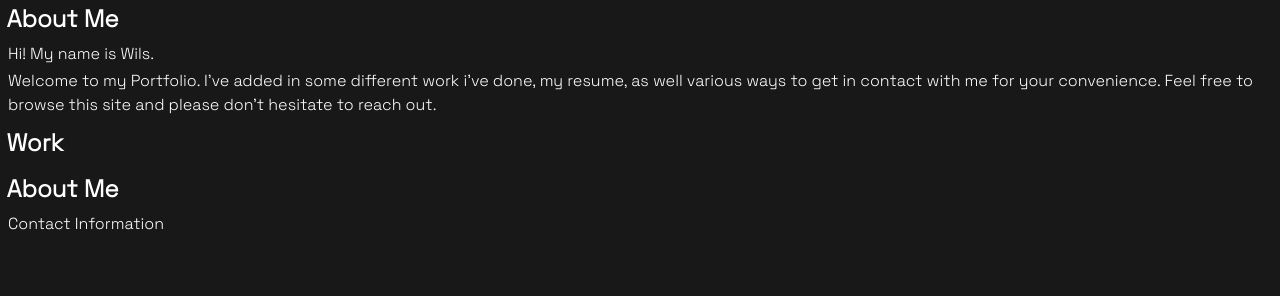
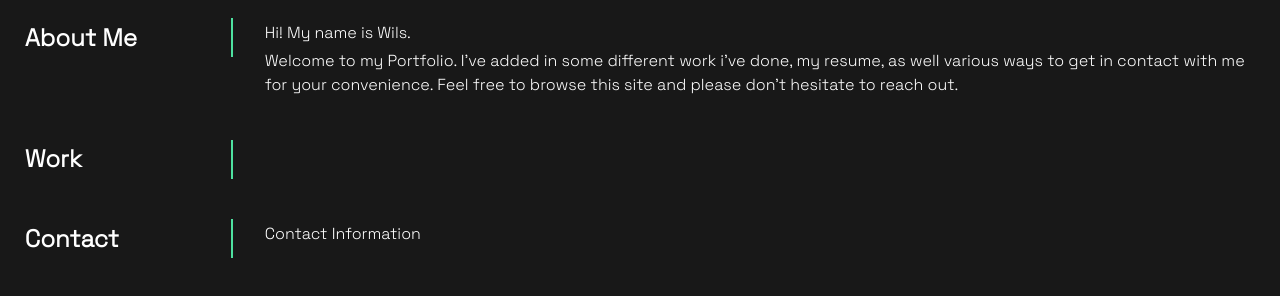
Before and after one commit to wilsacker/Week-2-Challange, a plain HTML site: page index.html in a window 1280 px wide. Shown: the part 314-610 px from the top of the page. Drawn offline with Linux system fonts and the light colour scheme.

Commit message:
addition formating and layout through css

```diff
--- a/assets/css/style.css
+++ b/assets/css/style.css
@@ -15,7 +15,6 @@ body {
     font-family: 'Space Grotesk', sans-serif;
     line-height: 1.5;
 }
-
 
 /* Header and Nav */
 .headerAndNav {
@@ -57,16 +56,40 @@ nav ul li a:hover {
     cursor: pointer;
 }
 
+img {
+    border-radius: 50%;
+    width: 150px;
+    margin: 20px;
+ }
+
 
 /* Main Starts Here */
 
-img {
-   border-radius: 50%;
-   width: 150px;
-   margin: 20px;
+.container {
+    display: flex;
+    align-items: flex-start;
+    padding: 20px;
 }
 
-nav {
+.container h2 {
+    flex: 0 0 200px; /* Fixed width for titles */
+    margin-right: 20px;
+    position: relative;
+}
 
+.container h2::after {
+    content: '';
+    position: absolute;
+    right: -10px;
+    top: 0;
+    bottom: 0;
+    width: 2px;
+    background-color: #4ee1a0; /* Green line */
 }
+
+.container div {
+    flex: 1;
+    padding-left: 20px;
+}
+
 /* Footer starts Here */
--- a/index.html
+++ b/index.html
@@ -7,7 +7,7 @@
     <link rel="stylesheet" href="assets/css/style.css">
   </head>
 
-
+  <body>
     <div class="headerAndNav">
         <header role="button" href="#">
             <h1>Wils Acker</h1>
@@ -26,7 +26,7 @@
             </ul>
         </nav>
     </div>
-<body>
+
 <!-- About Me Section -->
     <section class="container" id="aboutMeSection">
         <h2 id="aboutMeTitle">About Me</h2>
@@ -35,6 +35,7 @@
             <p>Welcome to my Portfolio. I've added in some different work i've done, my resume, as well various ways to get in contact with me for your convenience. Feel free to browse this site and please don't hesitate to reach out.</p>
         </div>
     </section>
+
 <!-- Displayed Work Section -->
     <section class="container" id="workSection">
         <h2 id="workTitle">Work</h2>
@@ -42,14 +43,16 @@
             <!-- Add Work Here-->
         </div>
     </section>
+
 <!-- Contact Me Section -->
     <section class="container" id="contactSection">
-        <h2 id="contactTitle">About Me</h2>
+        <h2 id="contactTitle">Contact</h2>
         <div id="contactInformation">
             <p>Contact Information</p>
             <!-- Add Contact Information Here -->
         </div>
     </section>
+
 <!-- Resume Section -->
 
     <script src="assets/js/index.js"></script>
```
